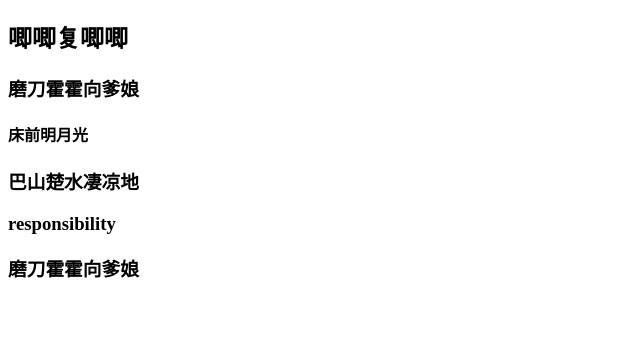
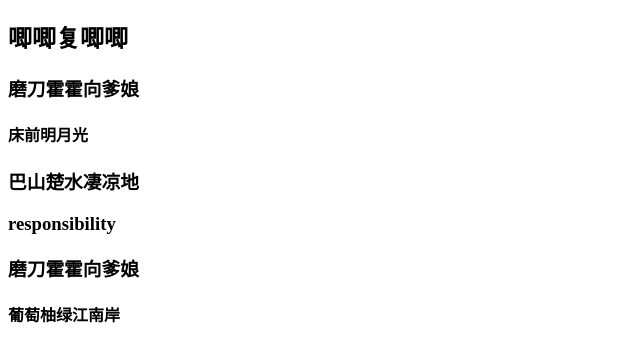
Before and after one commit to wyfswy/test, a plain HTML site: page index.html in a window 1280 px wide. Shown: the part 259-620 px from the top of the page, without its empty margins (0-640 px from the left). Drawn offline with Linux system fonts and the light colour scheme.

Commit message:
fix:新增葡萄柚绿江南岸

```diff
--- a/index.html
+++ b/index.html
@@ -8,3 +8,4 @@
 <h3>巴山楚水凄凉地</h3>
 <h3>responsibility</h3>
 <h3>磨刀霍霍向爹娘</h3>
+<h4>葡萄柚绿江南岸</h4>
```
